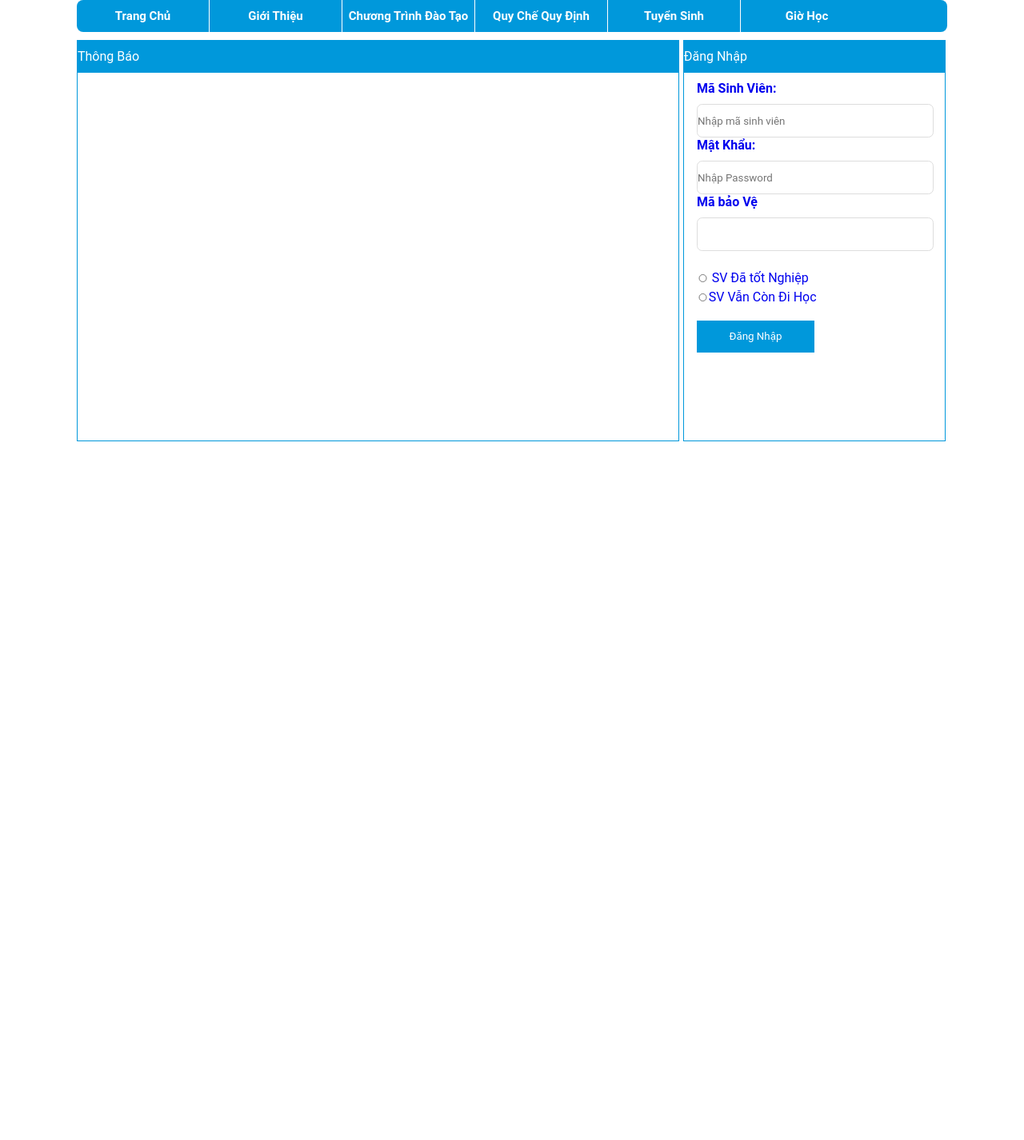
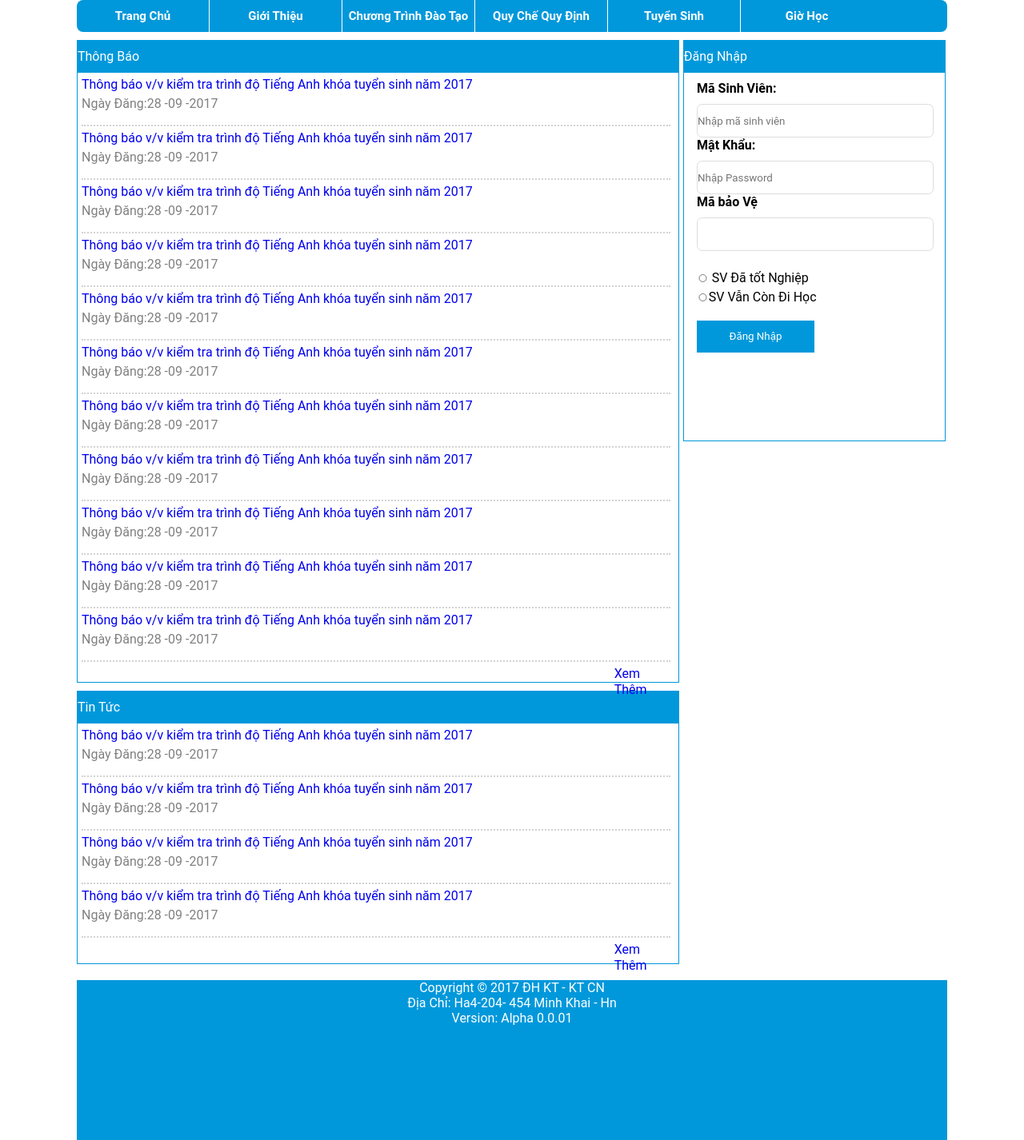
Before and after one commit to tuyengiang/Web_Uneti_3, a PHP site: page / in a window 1280 px wide. Shown: the part 150-1576 px from the top of the page at 80% size. Before the commit the page ends 702 px from the top, so only its background shows below. Run offline with PHP 8.4, Linux system fonts and the light colour scheme.

Commit message:
Hoan thien demo uneti

```diff
--- a/uneti/css/style.css
+++ b/uneti/css/style.css
@@ -6,6 +6,12 @@
 body{
 	width:85%;
 	margin:auto;
+}
+a{
+	text-decoration:none;
+}
+a:hover{
+	text-decoration:underline;
 }
 /**header*/
 #header{
@@ -33,6 +39,7 @@
 	width:165px;
 	height:40px;
 	border-right:1px solid white;
+	position:relative;/* chỉ định vị tri cho menu-da cap*/
 }
 #menu li a{
 	text-decoration:none;/*bo gach chan the a*/
@@ -43,6 +50,14 @@
 	font-size:15px;/*kich thuoc chu*/
 	font-weight:bold;/* do dam cua chu*/
 	transition:0.5s ease all;
+}
+#menu li > .sub-menu{
+	position:absolute;/**dat menu con va vi tri mk da xd**/
+	display:none;
+	background:#0098db;
+}
+#menu li:hover .sub-menu{
+	display:block;
 }
 #menu li a:hover{
 	transition:0.5s ease all;
@@ -56,7 +71,6 @@
 #main-left{
 	float:left;
 	width:69%;
-	height:500px;
 	border:1px solid #0098db;
 }
 #main-right{
@@ -66,6 +80,31 @@
 	margin-left:5px;
 	border:1px solid #0098db;
 }
+/**main-content**/
+.main-content{
+	width:98%;
+	height:60px;
+	margin:5px 5px;
+	border-bottom:dotted 2px lightgray;
+}
+.main-content-title{
+	width:100%;
+	height:25px;
+	line-height:25px;
+}
+.main-content-nd{
+	width:100%;
+	height:30px;
+	margin-top:5px;
+	color:gray;
+}
+.main-next{
+	width:10%;
+	height:20px;
+	line-height:20px;
+	float:right;
+	margin-right:5px;
+}
 /**title**/
 #title{
 	width:100%;
@@ -73,6 +112,27 @@
 	background:#0098db;
 	color:white;
 	line-height:40px;
+}
+/**tintuc**/
+#tin-tuc{
+	width:69%;
+	height:340px;
+	margin-top:10px;
+	border:1px solid #0098db;
+}
+/**button*/
+#bottom{
+	width:100%;
+	height:200px;
+	margin-top:20px;
+	background:#0098db;
+}
+p{
+	color:white;
+	width:80%;
+	margin:auto;
+	margin-top:30px	font-size:18px;
+	text-align:center;
 }
 /****/
 form{
--- a/uneti/index.html
+++ b/uneti/index.html
@@ -11,12 +11,20 @@
 	</div><!--header-->
 	<div id="menu">
 		<ul>
-			<li><a href="#">Trang Chủ</li>
-			<li><a href="#">Giới Thiệu</li>
-			<li><a href="#">Chương Trình Đào Tạo</li>
-			<li><a href="#">Quy Chế Quy Định</li>
-			<li><a href="#">Tuyển Sinh</li>
-			<li style="border-right:none;"><a href="#">Giờ Học</li>
+			<li><a href="#">Trang Chủ</a></li>
+			<li><a href="#">Giới Thiệu</a></li>
+			<li><a href="#">Chương Trình Đào Tạo</a>
+
+				<ul class="sub-menu">
+					<li><a href="#">Đại Học Chính Quy</a></li>
+					<li><a href="#">Cao Đẳng Chính Quy</a></li>
+					<li><a href="#">Đại Đại Học Chính Quy</a></li>
+				</ul><!--menu da cap-->
+
+			</li>
+			<li><a href="#">Quy Chế Quy Định</a></li>
+			<li><a href="#">Tuyển Sinh</a></li>
+			<li style="border-right:none;"><a href="#">Giờ Học</a></li>
 		</ul>
 	</div><!--menu-->
 
@@ -24,6 +32,108 @@
 	<div id="main">
 		<div id="main-left">
 			<div id="title">Thông Báo</div>
+			<div class="main-content">
+				<div classs="main-content-title">
+					<a href="#">Thông báo v/v kiểm tra trình độ Tiếng Anh khóa tuyển sinh năm 2017 </a>
+				</div><!--main-conent-title-->
+				<div class="main-content-nd">
+					Ngày Đăng:28 -09 -2017
+				</div><!--main-content-nd-->
+
+			</div><!--main-content-->
+			<div class="main-content">
+				<div classs="main-content-title">
+					<a href="#">Thông báo v/v kiểm tra trình độ Tiếng Anh khóa tuyển sinh năm 2017 </a>
+				</div><!--main-conent-title-->
+				<div class="main-content-nd">
+					Ngày Đăng:28 -09 -2017
+				</div><!--main-content-nd-->
+
+			</div><!--main-content-->
+			<div class="main-content">
+				<div classs="main-content-title">
+					<a href="#">Thông báo v/v kiểm tra trình độ Tiếng Anh khóa tuyển sinh năm 2017 </a>
+				</div><!--main-conent-title-->
+				<div class="main-content-nd">
+					Ngày Đăng:28 -09 -2017
+				</div><!--main-content-nd-->
+
+			</div><!--main-content-->
+			<div class="main-content">
+				<div classs="main-content-title">
+					<a href="#">Thông báo v/v kiểm tra trình độ Tiếng Anh khóa tuyển sinh năm 2017 </a>
+				</div><!--main-conent-title-->
+				<div class="main-content-nd">
+					Ngày Đăng:28 -09 -2017
+				</div><!--main-content-nd-->
+
+			</div><!--main-content-->
+			<div class="main-content">
+				<div classs="main-content-title">
+					<a href="#">Thông báo v/v kiểm tra trình độ Tiếng Anh khóa tuyển sinh năm 2017 </a>
+				</div><!--main-conent-title-->
+				<div class="main-content-nd">
+					Ngày Đăng:28 -09 -2017
+				</div><!--main-content-nd-->
+
+			</div><!--main-content-->
+			<div class="main-content">
+				<div classs="main-content-title">
+					<a href="#">Thông báo v/v kiểm tra trình độ Tiếng Anh khóa tuyển sinh năm 2017 </a>
+				</div><!--main-conent-title-->
+				<div class="main-content-nd">
+					Ngày Đăng:28 -09 -2017
+				</div><!--main-content-nd-->
+
+			</div><!--main-content-->
+			<div class="main-content">
+				<div classs="main-content-title">
+					<a href="#">Thông báo v/v kiểm tra trình độ Tiếng Anh khóa tuyển sinh năm 2017 </a>
+				</div><!--main-conent-title-->
+				<div class="main-content-nd">
+					Ngày Đăng:28 -09 -2017
+				</div><!--main-content-nd-->
+
+			</div><!--main-content-->
+			<div class="main-content">
+				<div classs="main-content-title">
+					<a href="#">Thông báo v/v kiểm tra trình độ Tiếng Anh khóa tuyển sinh năm 2017 </a>
+				</div><!--main-conent-title-->
+				<div class="main-content-nd">
+					Ngày Đăng:28 -09 -2017
+				</div><!--main-content-nd-->
+
+			</div><!--main-content-->
+			<div class="main-content">
+				<div classs="main-content-title">
+					<a href="#">Thông báo v/v kiểm tra trình độ Tiếng Anh khóa tuyển sinh năm 2017 </a>
+				</div><!--main-conent-title-->
+				<div class="main-content-nd">
+					Ngày Đăng:28 -09 -2017
+				</div><!--main-content-nd-->
+
+			</div><!--main-content-->
+			<div class="main-content">
+				<div classs="main-content-title">
+					<a href="#">Thông báo v/v kiểm tra trình độ Tiếng Anh khóa tuyển sinh năm 2017 </a>
+				</div><!--main-conent-title-->
+				<div class="main-content-nd">
+					Ngày Đăng:28 -09 -2017
+				</div><!--main-content-nd-->
+
+			</div><!--main-content-->
+			<div class="main-content">
+				<div classs="main-content-title">
+					<a href="#">Thông báo v/v kiểm tra trình độ Tiếng Anh khóa tuyển sinh năm 2017 </a>
+				</div><!--main-conent-title-->
+				<div class="main-content-nd">
+					Ngày Đăng:28 -09 -2017
+				</div><!--main-content-nd-->
+
+			</div><!--main-content-->
+			<div class="main-next">
+					<a href="#">Xem Thêm</a>
+			</div><!--main-next-->
 
 		</div><!--main-left-->
 		<div id="main-right">
@@ -52,5 +162,56 @@
 			</form>
 		</div><!--main-right-->
 	</div><!--main-->
+
+	<div style="clear:left;"></div>
+	<div id="tin-tuc">
+		<div id="title">Tin Tức </div>
+		<div class="main-content">
+				<div classs="main-content-title">
+					<a href="#">Thông báo v/v kiểm tra trình độ Tiếng Anh khóa tuyển sinh năm 2017 </a>
+				</div><!--main-conent-title-->
+				<div class="main-content-nd">
+					Ngày Đăng:28 -09 -2017
+				</div><!--main-content-nd-->
+
+			</div><!--main-content-->
+			<div class="main-content">
+				<div classs="main-content-title">
+					<a href="#">Thông báo v/v kiểm tra trình độ Tiếng Anh khóa tuyển sinh năm 2017 </a>
+				</div><!--main-conent-title-->
+				<div class="main-content-nd">
+					Ngày Đăng:28 -09 -2017
+				</div><!--main-content-nd-->
+
+			</div><!--main-content-->
+			<div class="main-content">
+				<div classs="main-content-title">
+					<a href="#">Thông báo v/v kiểm tra trình độ Tiếng Anh khóa tuyển sinh năm 2017 </a>
+				</div><!--main-conent-title-->
+				<div class="main-content-nd">
+					Ngày Đăng:28 -09 -2017
+				</div><!--main-content-nd-->
+
+			</div><!--main-content-->
+			<div class="main-content">
+				<div classs="main-content-title">
+					<a href="#">Thông báo v/v kiểm tra trình độ Tiếng Anh khóa tuyển sinh năm 2017 </a>
+				</div><!--main-conent-title-->
+				<div class="main-content-nd">
+					Ngày Đăng:28 -09 -2017
+				</div><!--main-content-nd-->
+
+			</div><!--main-content-->
+			<div class="main-next">
+					<a href="#">Xem Thêm</a>
+			</div><!--main-next-->
+	</div><!--tin0tuc-->
+
+	<div id="bottom">
+			<p>Copyright &copy; 2017 ĐH KT - KT CN</p>
+			<p>Địa Chỉ: Ha4-204- 454 Minh Khai - Hn</p>
+			<p>Version: Alpha 0.0.01</p>
+
+	</div><!--bottom-->
 </body>
 </html>
```
